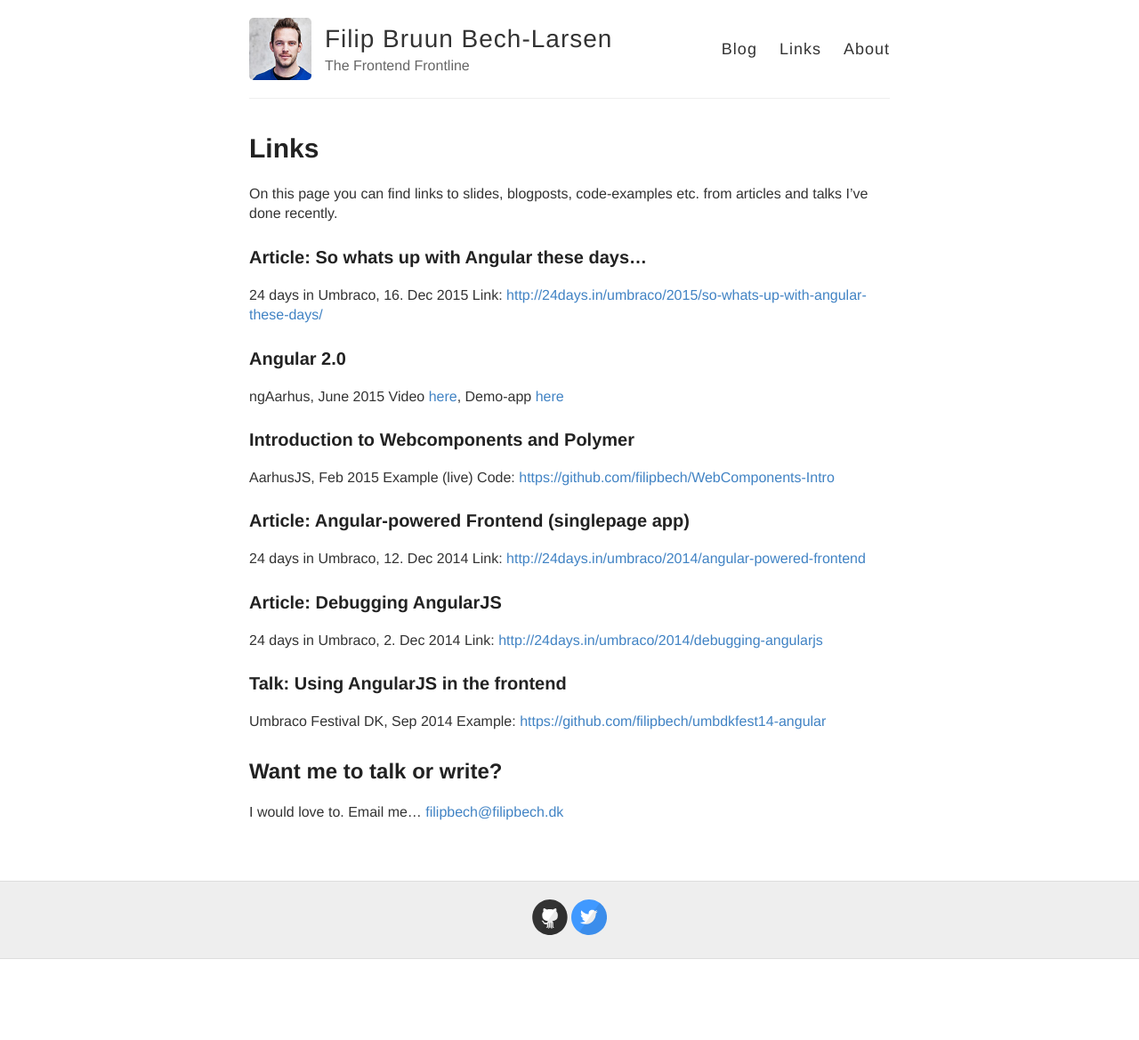
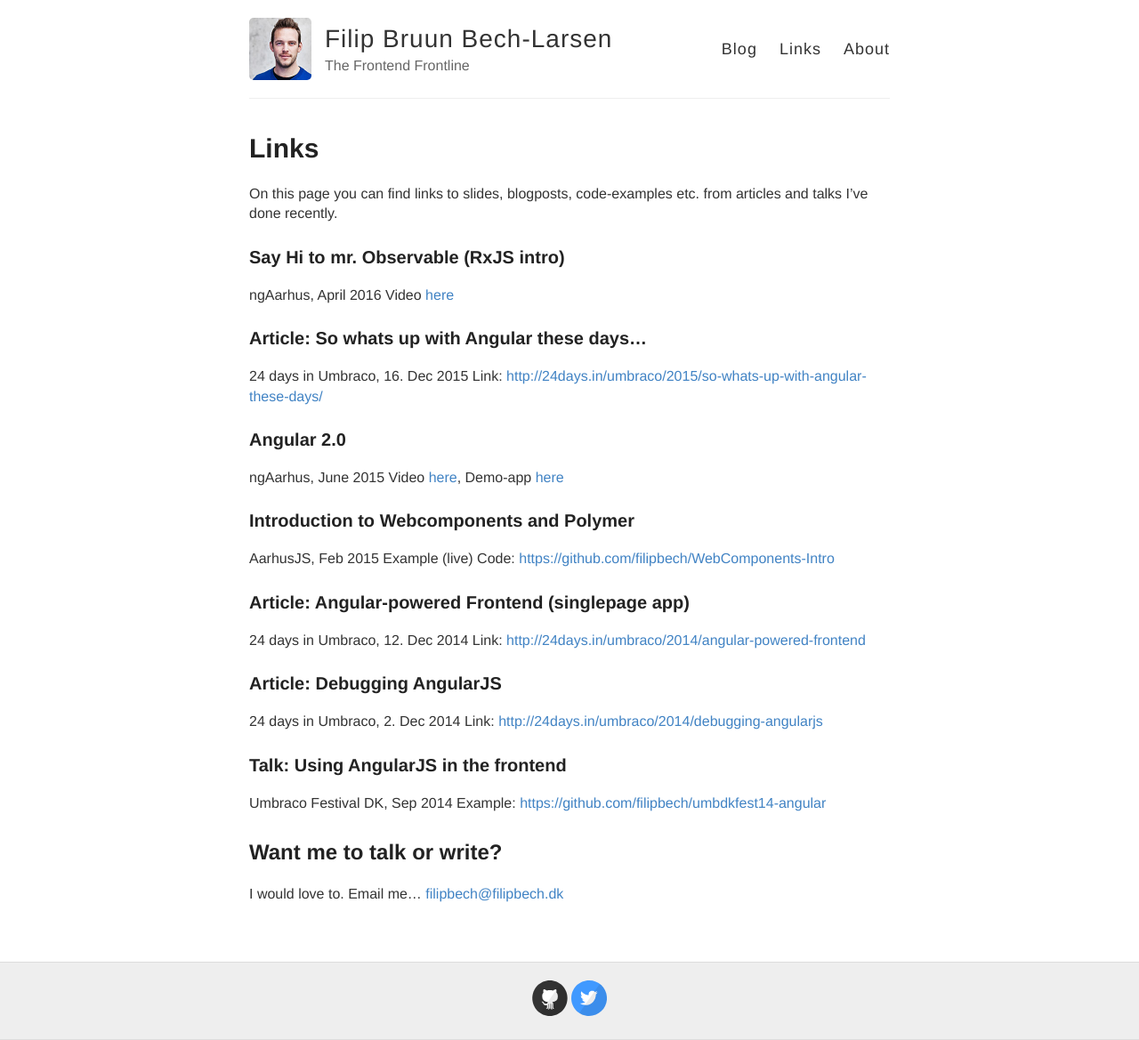
Before and after one commit to filipbech/filipbech.github.io, a Jekyll site: the page built from links.md, in a window 1280 px wide. Shown: the whole page at 89% size. Built offline with Jekyll 4.4.1, drawn with Linux system fonts in a browser that asks for light colours; Markdown is read by kramdown in place of the engine named in the settings; before the commit the page ends 1078 px from its top, so only the background shows below that.

Commit message:
Adding observable talk

```diff
--- a/links.md
+++ b/links.md
@@ -5,6 +5,10 @@ permalink: /links/
 ---
 
 On this page you can find links to slides, blogposts, code-examples etc. from articles and talks I've done recently.
+
+###Say Hi to mr. Observable (RxJS intro)
+ngAarhus, April 2016
+Video [here](https://www.youtube.com/watch?v=6MDDIByEeGE)
 
 ###Article: So whats up with Angular these days...
 24 days in Umbraco, 16. Dec 2015
```
